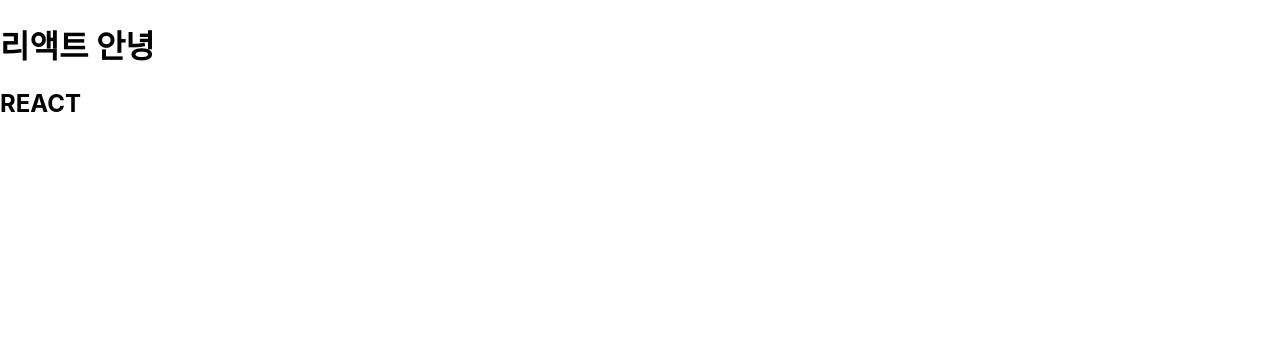
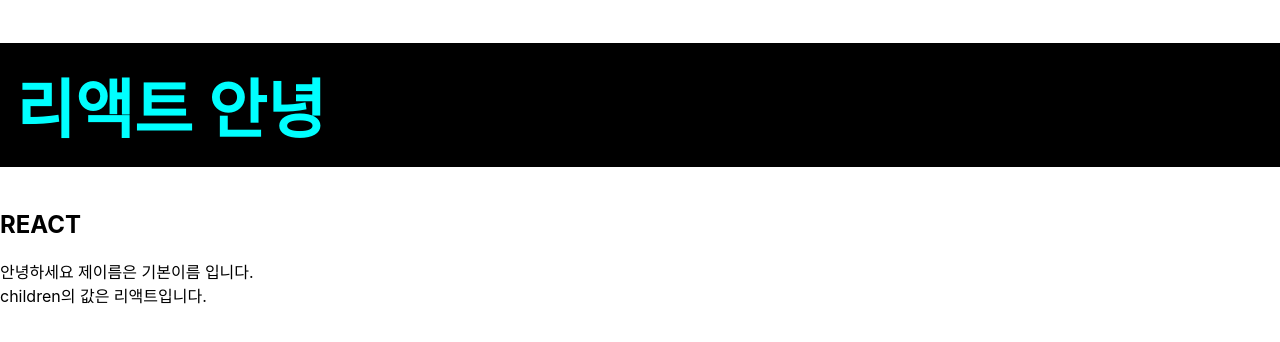
Before and after one commit to jinhlee19/vlpt-react, a React (Create React App) app: page / in a window 1280 px wide. Shown: the top 342 px of the page. Built offline with nearby package versions, Linux system fonts and the light colour scheme.

Commit message:
section3.3.6

```diff
--- a/src/App.js
+++ b/src/App.js
@@ -1,13 +1,23 @@
 import './App.css';
+import Section334 from './components/Section334';
 
-const name = '리액트';
 function App() {
+	const name = '리액트';
 	// const name1 = undefined;
 	const name1 = 'REACT';
+	const style = {
+		backgroundColor: 'black',
+		color: 'aqua',
+		fontSize: '4rem',
+		fontWeight: 'bold',
+		padding: 16,
+	};
+
 	return (
 		<>
-			{name === '리액트' && <h1>리액트 안녕</h1>}
+			{name === '리액트' && <h1 style={style}>{name} 안녕</h1>}
 			<h2>{name1 || '리액트'}</h2>
+			<Section334 />
 		</>
 	);
 }
--- /dev/null
+++ b/src/components/Section334.jsx
@@ -0,0 +1,20 @@
+import React from 'react';
+
+// const Section334 = function (props) {
+// 	return <div>안녕하세요 제이름은 {props.name} 입니다. <br/> children의 값은 {props.children}입니다.</div>;
+// };
+
+const Section334 = props => {
+	return (
+		<div>
+			안녕하세요 제이름은 {props.name} 입니다. <br /> children의 값은 {props.children}입니다.
+		</div>
+	);
+};
+
+Section334.defaultProps = {
+	name: '기본이름',
+	children: '리액트',
+};
+
+export default Section334;
```
Also changed, not shown: src/components/Section336.jsx (added, +20 -0 lines), 1 other file (tests, documents, lock files or other folders).
